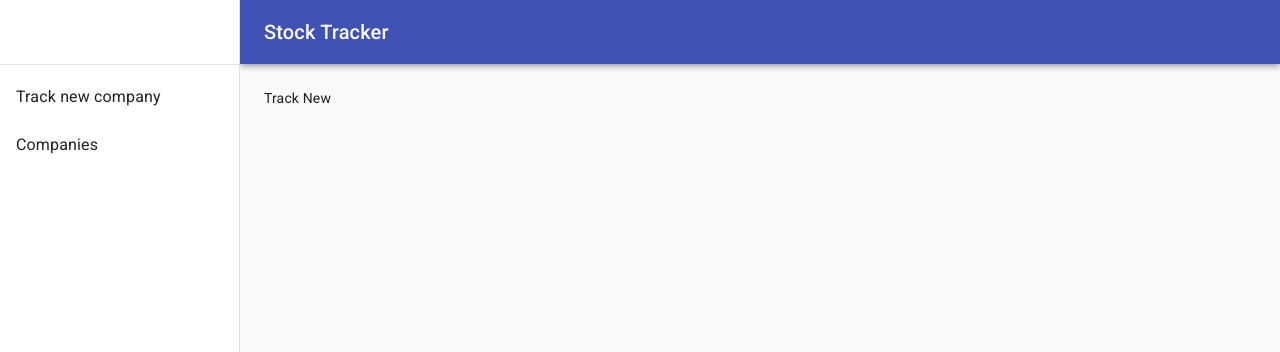
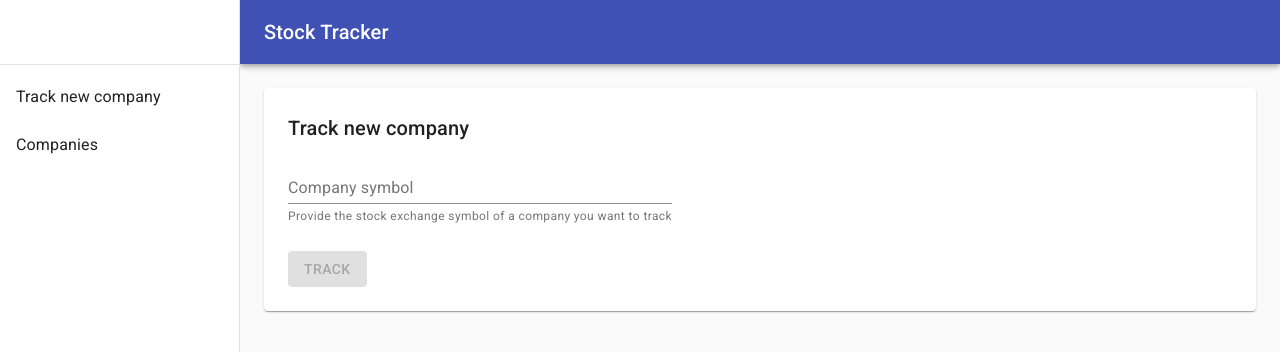
Before and after one commit to natvet/stock-tracker, a React app: page /track-new in a window 1280 px wide. Shown: the top 352 px of the page. Built offline with nearby package versions, Linux system fonts and the light colour scheme.

Commit message:
Enable adding new tracked symbol

```diff
--- a/src/App.js
+++ b/src/App.js
@@ -1,4 +1,4 @@
-import React from 'react';
+import React, { useState, useEffect } from 'react';
 import Header from './components/Header';
 import Menu from './components/Menu';
 import Companies from './components/Companies';
@@ -14,12 +14,28 @@ const useStyles = makeStyles({
   }
 });
 
-const tracked = ['MSFT', '300135.SZ']
+const getInitialTracked = () => {
+  const localTracked = localStorage.getItem('tracked')
+  return localTracked ? JSON.parse(localTracked) : []
+}
 
 const App = () => {
   const classes = useStyles();
+  const [tracked, setTracked] = useState(getInitialTracked())
+  const onTrackedUpdate = (newSymbol) => {
+    const updatedTracked = tracked.includes(newSymbol) ? tracked : [...tracked, newSymbol]
+    setTracked(updatedTracked)
+  }
+  useEffect(() => {
+    localStorage.setItem('tracked', JSON.stringify(tracked));
+  }, [tracked])
+  const contextValue = {
+    drawerWidth: 240,
+    tracked,
+    onTrackedUpdate
+  }
   return (
-    <AppContext.Provider value={{ drawerWidth: 240, tracked }}>
+    <AppContext.Provider value={contextValue}>
       <Router>
         <div>
           <CssBaseline />
--- a/src/AppContext.js
+++ b/src/AppContext.js
@@ -1,2 +1,8 @@
 import { createContext } from 'react';
-export const AppContext = createContext();
+export const AppContext = createContext(
+  {
+    drawerWidth: 240,
+    tracked: [],
+    onTrackedUpdate: () => {}
+  }
+);
--- a/src/components/Companies.js
+++ b/src/components/Companies.js
@@ -1,7 +1,7 @@
 import React, { useEffect, useState, useContext } from 'react';
 import { AppContext } from './../AppContext';
 import { Paper, Typography, makeStyles } from '@material-ui/core';
-import { API_URL, LOGO_API_URL, API_KEY } from './../constants';
+import { API_URL, API_KEY } from './../constants';
 import SingleCompany from './SingleCompany';
 import { Link } from 'react-router-dom';
 
@@ -51,11 +51,11 @@ const Companies = () => {
       const quoteData = await Promise.all(quotePromises)
       const searchData = await Promise.all(searchPromises)
       const data = quoteData.map((item, i) => ({...item, ...searchData[i]}))
-
       setData(data)
     }
     fetchData()
   }, [])
+
   return (
     <Paper className={classes.paper}>
       <Typography variant="h6">Companies</Typography>
--- a/src/components/Header.js
+++ b/src/components/Header.js
@@ -1,8 +1,7 @@
 import React, { useContext } from 'react';
-import { AppBar, Typography, Toolbar, IconButton } from '@material-ui/core';
+import { AppBar, Typography, Toolbar, IconButton, makeStyles } from '@material-ui/core';
 import MenuIcon from '@material-ui/icons/Menu';
 import { AppContext } from './../AppContext';
-import { makeStyles } from '@material-ui/core/styles';
 
 const useStyles = makeStyles({
   appBar: {
--- /dev/null
+++ b/src/components/SearchField.js
@@ -0,0 +1,92 @@
+import React, { useState, useEffect, useContext } from 'react';
+import { Paper, MenuItem, Popper, TextField, Button, makeStyles } from '@material-ui/core';
+import { API_URL, API_KEY } from './../constants';
+import { AppContext } from './../AppContext';
+import { withRouter } from "react-router-dom";
+
+const useStyles = makeStyles({
+  button: {
+    display: 'block',
+    marginTop: '24px'
+  }
+});
+
+
+const SearchField = ({ history }) => {
+  const classes = useStyles();
+  const [anchorEl, setAnchorEl] = React.useState(null);
+  const [suggestions, setSuggestions] = useState([])
+  const [searchValue, setSearchValue] = useState('')
+  const [isValueSelected, setIsValueSelected] = useState(false)
+  const { onTrackedUpdate } = useContext(AppContext)
+  const handleInputChange = (e) => {
+    if(isValueSelected) setIsValueSelected(false)
+    setSearchValue(e.target.value)
+  }
+  const handleValueSelect = (value) => {
+    setIsValueSelected(true)
+    setSearchValue(value)
+  }
+  const handleTrackConfirm = () => {
+    onTrackedUpdate(searchValue)
+    history.push('/')
+  }
+  useEffect(() => {
+    if(searchValue && !isValueSelected) {
+      fetch(`${API_URL}?function=SYMBOL_SEARCH&keywords=${searchValue}&apikey=${API_KEY}`)
+      .then(response => response.json())
+      .then(response => {
+        const suggestions = response.bestMatches && response.bestMatches.map(item => item['1. symbol'])
+        setSuggestions(suggestions)
+      })
+    }
+  }, [searchValue])
+  return (
+    <React.Fragment>
+      <TextField
+        value={searchValue}
+        onChange={handleInputChange}
+        label="Company symbol"
+        helperText="Provide the stock exchange symbol of a company you want to track"
+        InputProps={{
+          inputRef: node => {
+            setAnchorEl(node);
+          }
+        }}
+      />
+      <Popper
+        anchorEl={anchorEl}
+        open={!!searchValue && !isValueSelected}
+      >
+        <Paper
+          square
+          style={{ width: anchorEl ? anchorEl.clientWidth : undefined }}
+        >
+          {suggestions.length
+            ? suggestions.map(suggestion => (
+              <MenuItem
+                component="div"
+                onClick={() => handleValueSelect(suggestion)}
+                key={suggestion}
+              >
+                {suggestion}
+              </MenuItem>
+            ))
+            : <MenuItem>No results</MenuItem>
+          }
+        </Paper>
+      </Popper>
+      <Button
+        variant="contained"
+        color="primary"
+        disabled={!isValueSelected}
+        className={classes.button}
+        onClick={handleTrackConfirm}
+      >
+        Track
+      </Button>
+    </React.Fragment>
+  )
+}
+
+export default withRouter(SearchField)
--- a/src/components/SingleCompany.js
+++ b/src/components/SingleCompany.js
@@ -36,14 +36,12 @@ const SingleCompany = (props) => {
       <div>
         <Typography variant="h6" component="span">{name}</Typography>
         <Typography variant="body1" component="span"> {symbol} </Typography>
+        <Typography variant="body1" component="div">{country} {open}-{close} {timezone}</Typography>
         <Typography variant="body1" component="div">
-          <div>{country} {open}-{close} {timezone}</div>
-          <div>
             <span className={classes.price}>{price} </span>
             {currency}
-            <span className={classes.change}>{change} ({changePercent}) {change > 0 && '↑'}{change < 0 && '↓'} </span>
+            <span className={classes.change}> {change} ({changePercent}) {change > 0 && '↑'}{change < 0 && '↓'} </span>
             Closed: {closed}
-          </div>
         </Typography>
       </div>
      </div>
--- a/src/components/TrackNew.js
+++ b/src/components/TrackNew.js
@@ -1,7 +1,29 @@
 import React from 'react';
+import { Paper, Typography, makeStyles, Popper } from '@material-ui/core';
+import SearchField from './SearchField';
 
-const TrackNew = () => (
-  <div>Track New</div>
-)
+const useStyles = makeStyles({
+  paper: {
+    padding: '24px'
+  },
+  title: {
+    marginBottom: '12px'
+  }
+});
+
+const TrackNew = () => {
+  const classes = useStyles();
+  return (
+    <Paper className={classes.paper}>
+      <Typography
+        variant="h6"
+        className={classes.title}
+      >
+        Track new company
+      </Typography>
+      <SearchField />
+    </Paper>
+  )
+}
 
 export default TrackNew;
```
